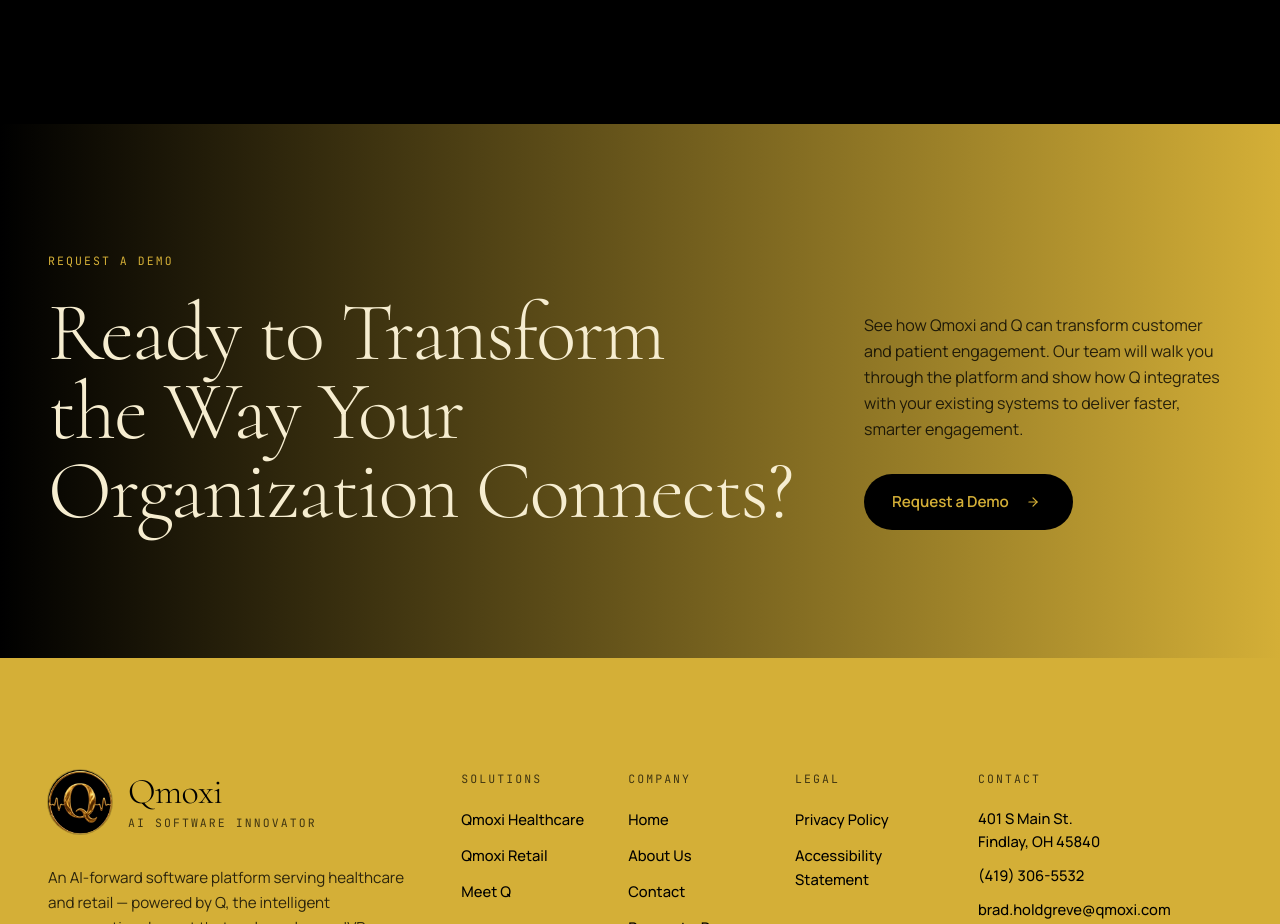
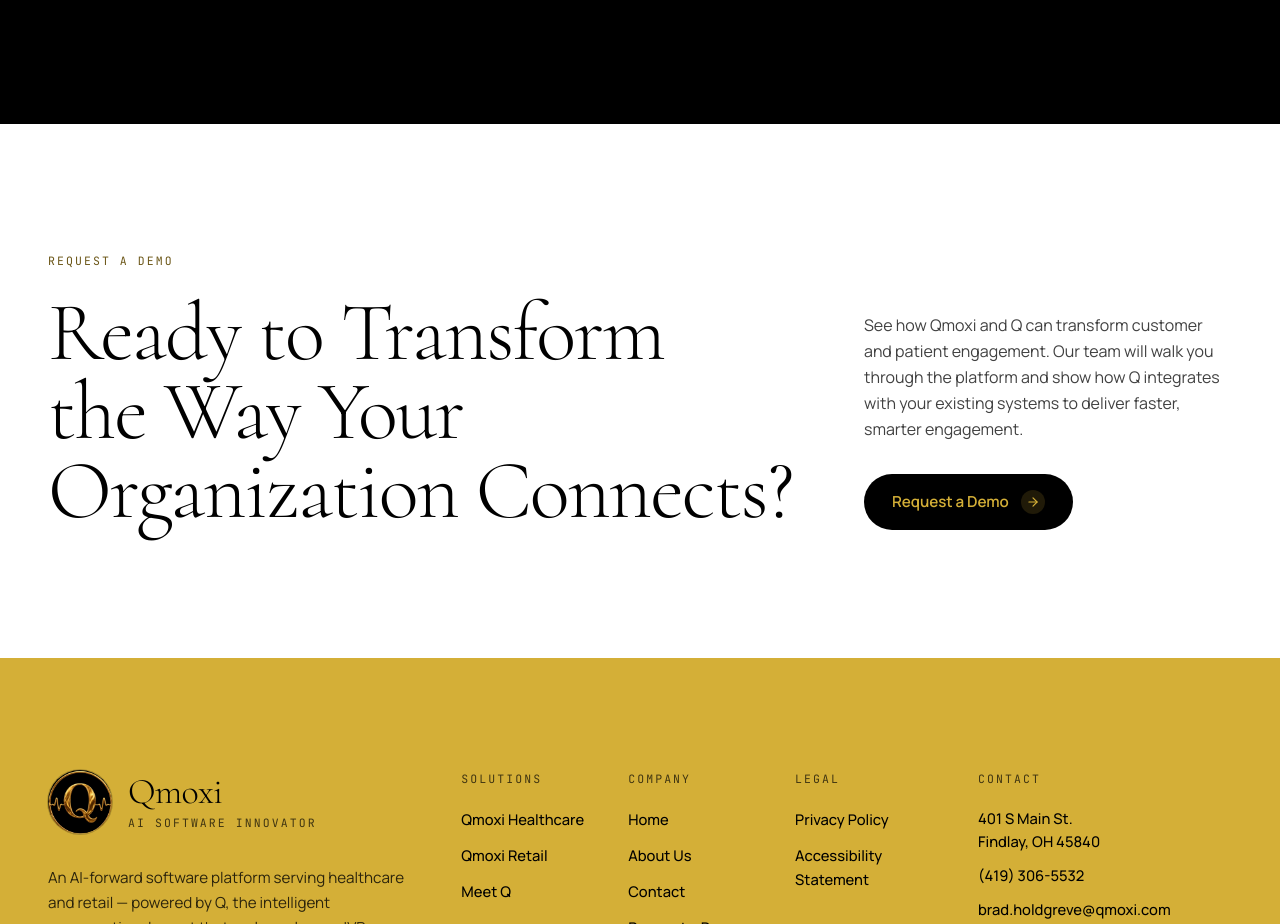
Before and after one commit to isngs-dev/Qmoxi, a Next.js app: page / in a window 1280 px wide. Shown: the part 8400-9324 px from the top of the page. Built offline with nearby package versions, Linux system fonts and the light colour scheme; no server answers.

Commit message:
About: align vision with mission

```diff
--- a/app/page.tsx
+++ b/app/page.tsx
@@ -27,7 +27,7 @@ export default function HomePage() {
       <EnterpriseReady />
       <BusinessSolutions />
       <CtaBand
-        variant="gradient"
+        variant="white"
         eyebrow={HOME_CTA.eyebrow}
         title={HOME_CTA.title}
         body={HOME_CTA.body}
--- a/components/about/MissionVision.tsx
+++ b/components/about/MissionVision.tsx
@@ -18,7 +18,7 @@ export function MissionVision() {
               <span aria-hidden className="text-gold-800">”</span>
             </blockquote>
           </Reveal>
-          <Reveal as="figure" delay={0.12} className="border-black/15 lg:col-span-5 lg:mt-48 lg:border-l lg:pl-12">
+          <Reveal as="figure" delay={0.12} className="border-black/15 lg:col-span-5 lg:border-l lg:pl-12">
             <figcaption className="eyebrow flex items-center gap-3 text-gold-800">
               <span className="h-px w-8 bg-gold-800/60" /> Our Vision
             </figcaption>
--- a/components/retail/ScaleStats.tsx
+++ b/components/retail/ScaleStats.tsx
@@ -38,10 +38,10 @@ export function ScaleStats() {
 
         <Reveal className="mt-20">
           {/* Two logo strips sliced from the original brand wall; top drifts right, bottom drifts left.
-              Pauses on hover/focus; the global reduced-motion rule stops it entirely. */}
+              Pauses on keyboard focus; the global reduced-motion rule stops it entirely. */}
           <figure
             tabIndex={0}
-            aria-label="End brands that utilize our software (scrolling logos pause while hovered or focused)"
+            aria-label="End brands that utilize our software (scrolling logos pause while focused)"
             className="group overflow-hidden rounded-[1.75rem] bg-[#0a0a0a] py-12 sm:py-16"
           >
             <figcaption className="px-6 text-center">
@@ -57,7 +57,7 @@ export function ScaleStats() {
               ).map(([row, direction, brands]) => (
                 <div key={row} className="mask-fade-x overflow-hidden">
                   <div
-                    className={`flex w-max animate-marquee [animation-duration:90s] group-hover:[animation-play-state:paused] group-focus:[animation-play-state:paused] ${direction}`}
+                    className={`flex w-max animate-marquee [animation-duration:90s] group-focus-visible:[animation-play-state:paused] ${direction}`}
                   >
                     {[0, 1].map((copy) => (
                       <Image
--- a/components/shared/CtaBand.tsx
+++ b/components/shared/CtaBand.tsx
@@ -8,7 +8,7 @@ type Cta = { label: string; href: string; external?: boolean };
 
 /**
  * Closing call-to-action. Variants keep each page's ending distinct:
- * - gradient: the original site's black → gold band (home)
+ * - white:    plain white panel (home)
  * - signal:   black field with the heartbeat line (healthcare)
  * - ivory:    light editorial panel (about)
  * - frame:    hairline-framed black panel (retail / contact)
@@ -19,22 +19,22 @@ export function CtaBand({
   body,
   primary,
   secondary,
-  variant = "gradient",
+  variant = "white",
 }: {
   eyebrow?: string;
   title: React.ReactNode;
   body?: string;
   primary: Cta;
   secondary?: Cta;
-  variant?: "gradient" | "signal" | "ivory" | "frame";
+  variant?: "white" | "signal" | "ivory" | "frame";
 }) {
-  const light = variant === "ivory";
+  const light = variant === "ivory" || variant === "white";
   return (
     <section
       aria-label="Get started"
       className={cn(
         "relative overflow-hidden",
-        variant === "gradient" && "bg-black lg:bg-brand-gradient",
+        variant === "white" && "on-light bg-white text-black",
         variant === "signal" && "grain bg-black",
         variant === "ivory" && "on-light bg-ivory text-black",
         variant === "frame" && "bg-black py-6",
@@ -48,10 +48,9 @@ export function CtaBand({
             variant === "frame" && "rounded-[2rem] border border-gold/25 px-6 hairline-grid sm:px-12 lg:px-20",
           )}
         >
-          {variant === "gradient" && <div aria-hidden className="absolute inset-x-0 bottom-0 h-px bg-brand-gradient lg:hidden" />}
           {/* In normal flow (not absolute) so the line always sits above the content and never overlaps it */}
           {variant === "signal" && <SignalLine className="mb-10 opacity-80 sm:mb-14" />}
-          <div className={cn("relative grid gap-10 lg:grid-cols-12 lg:items-end")}>
+          <div className={cn("relative grid gap-10 lg:grid-cols-12", variant === "frame" ? "lg:items-center" : "lg:items-end")}>
             <div className="lg:col-span-8">
               {eyebrow && (
                 <Reveal>
@@ -64,7 +63,7 @@ export function CtaBand({
             </div>
             <Reveal delay={0.15} className="lg:col-span-4">
               {body && (
-                <p className={cn("text-base leading-relaxed", light ? "text-black/75" : variant === "gradient" ? "text-mist lg:text-black/80" : "text-mist")}>
+                <p className={cn("text-base leading-relaxed", light ? "text-black/75" : "text-mist")}>
                   {body}
                 </p>
               )}
@@ -74,7 +73,6 @@ export function CtaBand({
                   external={primary.external}
                   size="lg"
                   variant={light ? "dark" : "primary"}
-                  className={variant === "gradient" ? "lg:bg-black lg:text-gold lg:hover:bg-ink-700" : undefined}
                 >
                   {primary.label}
                 </Button>
@@ -84,7 +82,6 @@ export function CtaBand({
                     external={secondary.external}
                     size="lg"
                     variant={light ? "outline-dark" : "outline"}
-                    className={variant === "gradient" ? "lg:border-black/40 lg:text-black lg:hover:bg-black/5" : undefined}
                   >
                     {secondary.label}
                   </Button>
```
